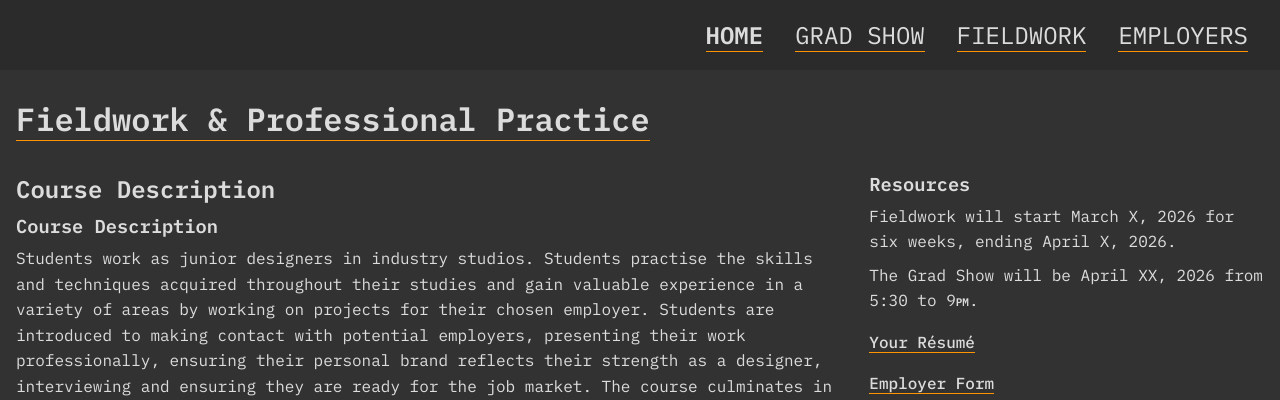
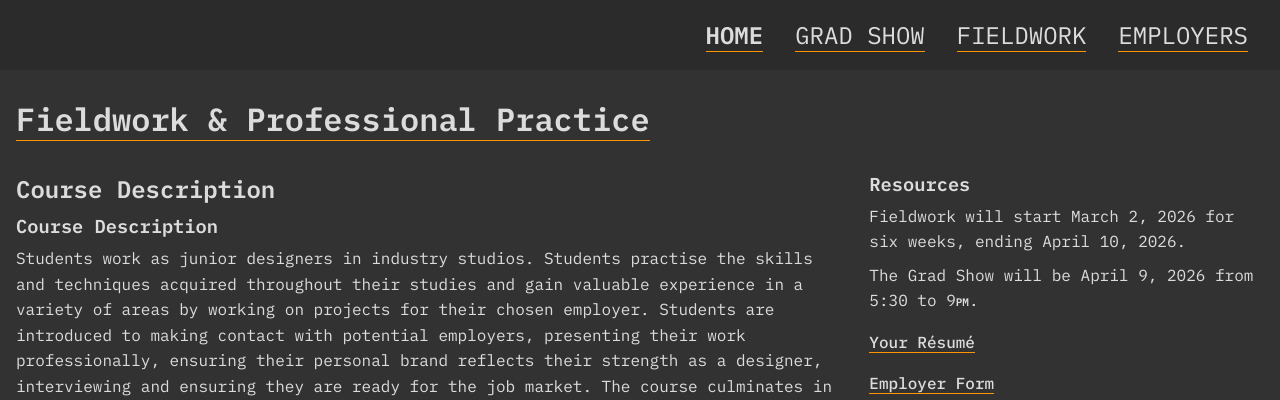
Before and after one commit to AlainParadis/wil, a Jekyll site: the page built from index.md, in a window 1280 px wide. Shown: the top 400 px of the page. Built offline with Jekyll 4.4.1, drawn with Linux system fonts in a browser that asks for light colours; our own code applies the rules of GitHub Pages for plain Markdown files.

Commit message:
add dates for fieldwork and grad show 2026

```diff
--- a/_data/course-info.yml
+++ b/_data/course-info.yml
@@ -12,8 +12,8 @@ prerequisits:
   - DSN1677 Computer Graphics 5
   - DSN1686 Web Development 5
   - DSN1688 Motion Graphics 3
-fieldwork-start-date: March X, 2026
-fieldwork-end-date: April X, 2026
-grad-show-date: April XX, 2026
+fieldwork-start-date: March 2, 2026
+fieldwork-end-date: April 10, 2026
+grad-show-date: April 9, 2026
 work-spreadsheet: "https://algonquinlivecom-my.sharepoint.com/:x:/g/personal/paradia_algonquincollege_com/EdxwHS7bjtBHkyedGvPwKMYBy4804JngFg0f9RyOz3Rm0w?e=LxHFfh"
 i-got-my-fieldwork-form: "https://forms.office.com/r/3YZE1zTAWj"
```
